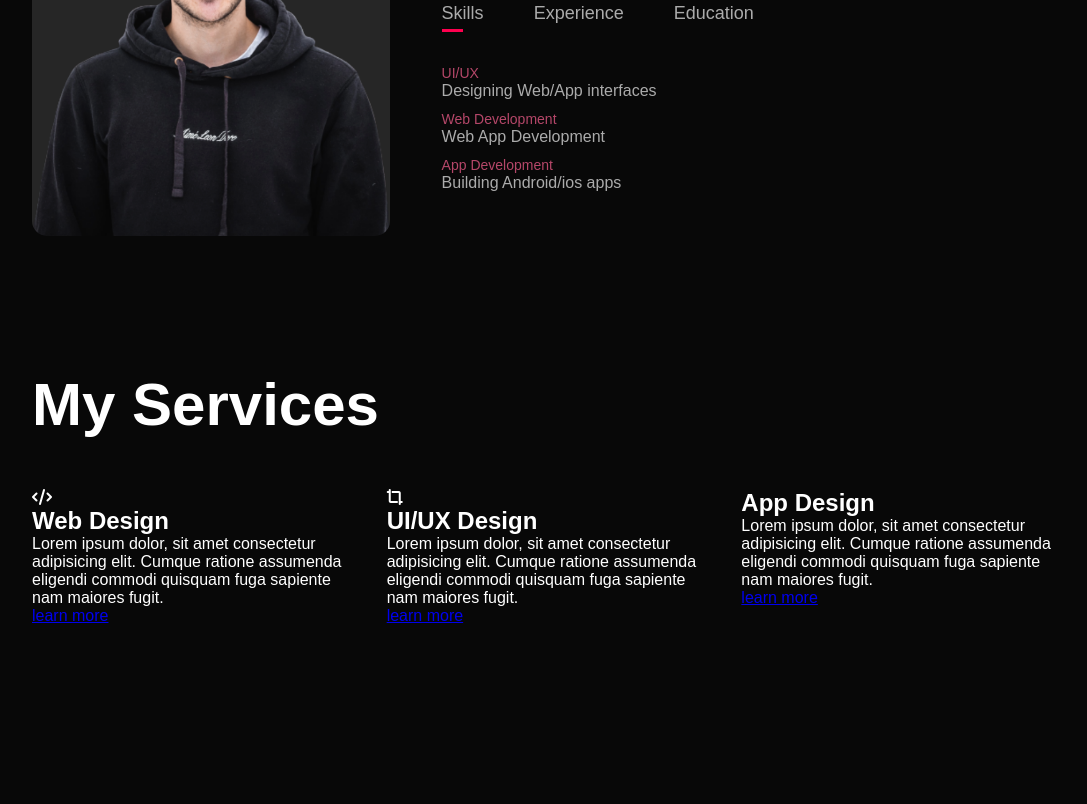
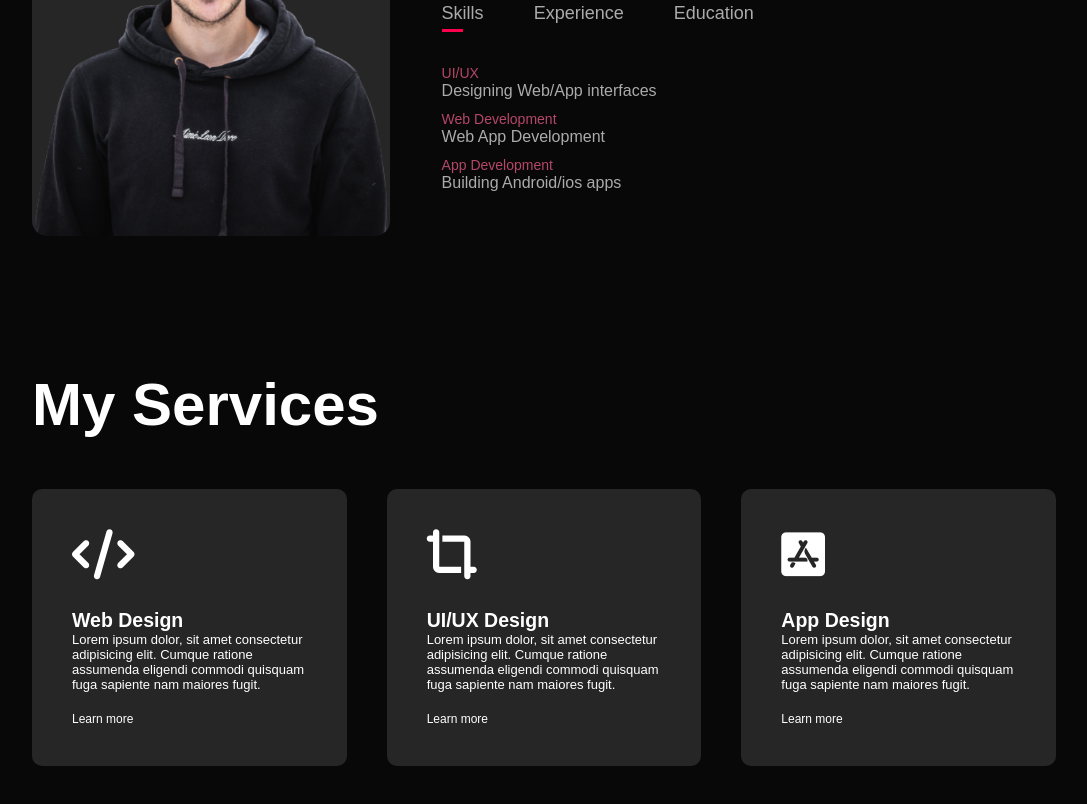
Before and after one commit to Rishabhjha9868/Portfolio, a plain HTML site: page index.html in a window 1280 px wide. Shown: the part 1120-1924 px from the top of the page, without its empty margins (96-1183 px from the left). Before the commit the page ends 1785 px from the top, so only its background shows below. Drawn offline with Linux system fonts and the light colour scheme.

Commit message:
Update in Service section

```diff
--- a/index.html
+++ b/index.html
@@ -100,18 +100,19 @@
             <i class="fa-solid fa-code"></i>
             <h2>Web Design</h2>
             <p>Lorem ipsum dolor, sit amet consectetur adipisicing elit. Cumque ratione assumenda eligendi commodi quisquam fuga sapiente nam maiores fugit.</p>
-            <a href="#">learn more</a>
+            <a href="#">Learn more</a>
           </div>
           <div>
             <i class="fa-solid fa-crop-simple"></i>
             <h2>UI/UX Design</h2>
             <p>Lorem ipsum dolor, sit amet consectetur adipisicing elit. Cumque ratione assumenda eligendi commodi quisquam fuga sapiente nam maiores fugit.</p>
-            <a href="#">learn more</a>
+            <a href="#">Learn more</a>
           </div>
           <div>
+            <i class="fa-brands fa-app-store-ios"></i>
             <h2>App Design</h2>
             <p>Lorem ipsum dolor, sit amet consectetur adipisicing elit. Cumque ratione assumenda eligendi commodi quisquam fuga sapiente nam maiores fugit.</p>
-            <a href="#">learn more</a>
+            <a href="#">Learn more</a>
           </div>
         </div>
 
--- a/style.css
+++ b/style.css
@@ -155,3 +155,36 @@ nav ul li a:hover::after {
   grid-gap: 40px;
   margin-top: 50px;
 }
+
+.services-list div {
+  background: #262626;
+  padding: 40px;
+  font-size: 13px;
+  font-weight: 300;
+  border-radius: 10px;
+  transition: background0.5s, transform 0.5s;
+}
+
+.services-list div i {
+  font-size: 50px;
+  margin-bottom: 30px;
+}
+
+.services-list div i h2 {
+  font-size: 30px;
+  font-weight: 500;
+  margin-bottom: 15px;
+}
+
+.services-list div a {
+  text-decoration: none;
+  color: #fff;
+  font-size: 12px;
+  margin-top: 20px;
+  display: inline-block;
+}
+
+.services-list div:hover {
+  background: #ff004f;
+  transform: translateY(-10px);
+}
```
